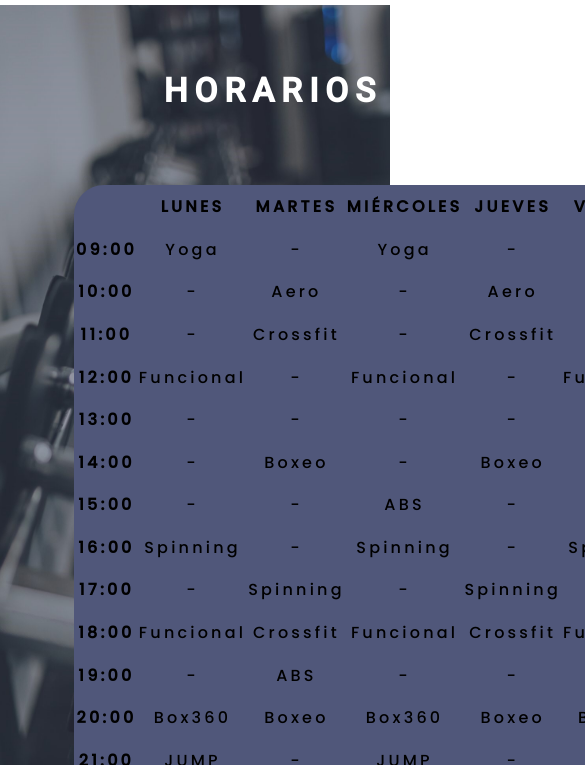
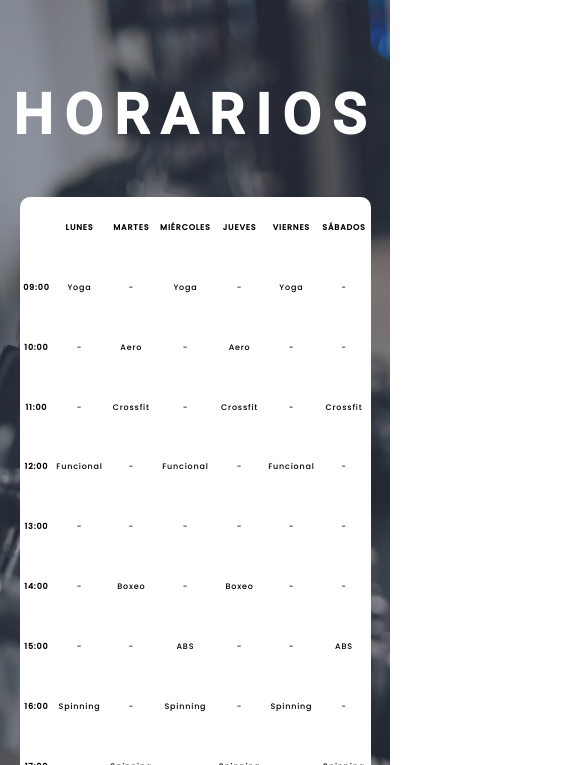
Before and after one commit to martinyegros/proyecto-margym, a plain HTML site: page pages/horarios.html in a window 390 px wide. Shown: the part 79-844 px from the top of the page, 585 px wide, since content can reach past the window. Drawn offline with Linux system fonts and the light colour scheme.

Commit message:
Responsive en la pagina Horarios

```diff
--- a/css/style.css
+++ b/css/style.css
@@ -1150,26 +1150,27 @@ div .titIns{
     background-image: url(../assets/img/14.jpg);
     position: absolute;
     width: 100%;
-    height: 890px;
+    height: 1150px;
     left: 0px;
-    top: 84.23px;
+    top: 84.22px;
     background-position: 50% 50%;
     background-size: cover;
 }
 
 #titHor{
     position: absolute;
-    width: 30%;
-    height: 10%;
-    left: 42%;
-    top: 8.7%;
+    width: 100%;
+    height: 5%;
+    left: 0%;
+    top: 10%;
     font-family: 'Roboto',sans-serif;
     font-style: normal;
     font-weight: 900;
-    font-size: 210%;
+    font-size: 400%;
     line-height: 50%;
     letter-spacing: 0.2em;
     color: white;
+    text-align: center;
     -webkit-animation: focus-in-contract 2s cubic-bezier(0.250, 0.460, 0.450, 0.940) both;
 	animation: focus-in-contract 2s cubic-bezier(0.250, 0.460, 0.450, 0.940) both;
 }
@@ -1203,9 +1204,9 @@ div .titIns{
 
 .tabHor{
     position: absolute;
-    width: 62%;
-    height: 72%;
-    left: 19%;
+    width: 80%;
+    height: 75%;
+    left: 10%;
     top: 20.2%;
     background: #50577A;
     border-radius: 30px;
@@ -2029,6 +2030,9 @@ div .titIns{
         width: 70%;
         left: 15%;
     }
+    .tabHor{
+        font-size: 95%;
+    }
 }
 
 @media (max-width:885px){
@@ -2092,6 +2096,9 @@ div .titIns{
     }
     .secTres .horaDos a .tith{
         left: 14%;
+    }
+    .tabHor{
+        left: 8%;
     }
 }
 
@@ -2267,6 +2274,65 @@ div .titIns{
         left: 25%;
         font-size: 200%;
     }
+    .secHor{
+        background-image: none;
+        top: 60px;
+        background-position: none;
+        background-size: none;
+        -webkit-animation: color-change-5x 5s linear infinite alternate both;
+	    animation: color-change-5x 5s linear infinite alternate both;
+    }
+    @-webkit-keyframes color-change-5x {
+        0% {
+            background: #404258;
+        }
+        25% {
+            background: #474E68;
+        }
+        50% {
+            background: #50577A;
+        }
+        75% {
+            background: #6B728E;
+        }
+        100% {
+            background-color: white;
+        }
+    }
+    @keyframes color-change-5x {
+        0% {
+            background: #404258;
+        }
+        25% {
+            background: #474E68;
+        }
+        50% {
+            background: #50577A;
+        }
+        75% {
+            background: #6B728E;
+        }
+        100% {
+            background-color: white;
+        }
+    }
+    #titHor{
+        color: #000000;
+    }
+    .tabHor{
+        width: 85%;
+        height: 75%;
+        left: 7.5%;
+        top: 18%;
+        background: white;
+        border-radius: 10px;
+        font-size: 75%;
+        letter-spacing: 0.1em;
+        color: #404258;
+        text-align: center;
+        -webkit-animation: none;
+	    animation:none
+    }
 }
 
 @media (max-width:650px){
@@ -2282,6 +2348,9 @@ div .titIns{
     .secDos .clasDos a .titc{
         left: 14.5%;
     }
+    .tabHor{
+        left: 7%;
+    }
 }
 
 @media (max-width:600px){
@@ -2299,6 +2368,9 @@ div .titIns{
     }
     .carousel-item h3{
         font-size: 150%;
+    }
+    .tabHor{
+        left: 6.5%;
     }
 }
 
@@ -2315,6 +2387,9 @@ div .titIns{
     }
     .secDos .clasDos a .titc{
         left: 10%;
+    }
+    .tabHor{
+        left: 6%;
     }
 }
 
@@ -2347,6 +2422,10 @@ div .titIns{
     }
     footer .copy p{
         left: 78%;
+    }
+    .tabHor{
+        left: 8%;
+        font-size: 60%;
     }
 }
 
@@ -2541,6 +2620,68 @@ div .titIns{
     .carousel-item img{
         height: 400px;
     }
+    .secHor{
+        height: 1200px;
+        top: 60px;
+        background-image: none;
+        top: 60px;
+        -webkit-animation: none;
+	    animation: none;
+        background-image: url(../assets/img/14.jpg);
+        left: 0px;
+        background-position: 50% 50%;
+        background-size: cover;
+    }
+    #titHor{
+        color: white;
+        width: 100%;
+        left: 0%;
+        font-size: 350%;
+    }
+    .tabHor{
+        width: 90%;
+        left: 5%;
+        font-size: 50%;
+        line-height: 100%;
+        letter-spacing: none;
+        color: black;
+        -webkit-animation: color-change-5x 5s linear infinite alternate both;
+	    animation: color-change-5x 5s linear infinite alternate both;
+    }
+@-webkit-keyframes color-change-5x {
+    0% {
+        background: #404258;
+    }
+    25% {
+        background: #474E68;
+    }
+    50% {
+        background: #50577A;
+    }
+    75% {
+        background: #6B728E;
+    }
+    100% {
+        background-color: white;
+    }
+}
+@keyframes color-change-5x {
+    0% {
+        background: #404258;
+    }
+    25% {
+        background: #474E68;
+    }
+    50% {
+        background: #50577A;
+    }
+    75% {
+        background: #6B728E;
+    }
+    100% {
+        background-color: white;
+    }
+}
 }
 
 @media (max-width:410px){
@@ -2583,6 +2724,9 @@ div .titIns{
     .carousel-item h3{
         font-size: 250%;
     }
+    #titHor{
+        font-size: 325%;
+    }
 }
 
 @media (max-width:350px){
@@ -2595,4 +2739,11 @@ div .titIns{
         width: 10px;
         height: 10px;
     }
-}
+    #titHor{
+        font-size: 300%;
+    }
+    .tabHor{
+        width: 40%;
+        left: 1%;
+    }
+}
```
